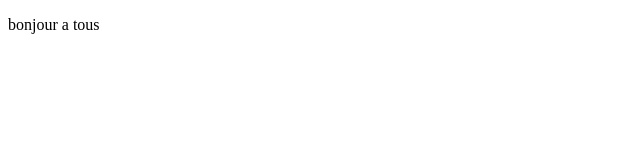
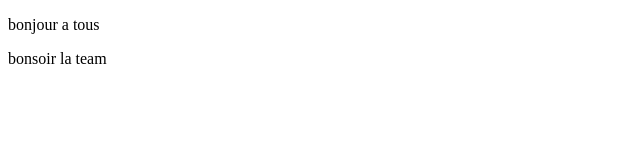
Before and after one commit to yvbou/depot1, a plain HTML site: page index.html in a window 1280 px wide. Shown: the full height of the page, 0-640 px from the left. Drawn offline with Linux system fonts and the light colour scheme.

Commit message:
paragraphe

```diff
--- a/index.html
+++ b/index.html
@@ -7,6 +7,6 @@
 <body>
 
 <p>bonjour a tous</p>
-
+<p>bonsoir la team</p>
 </body>
 </html>
```
